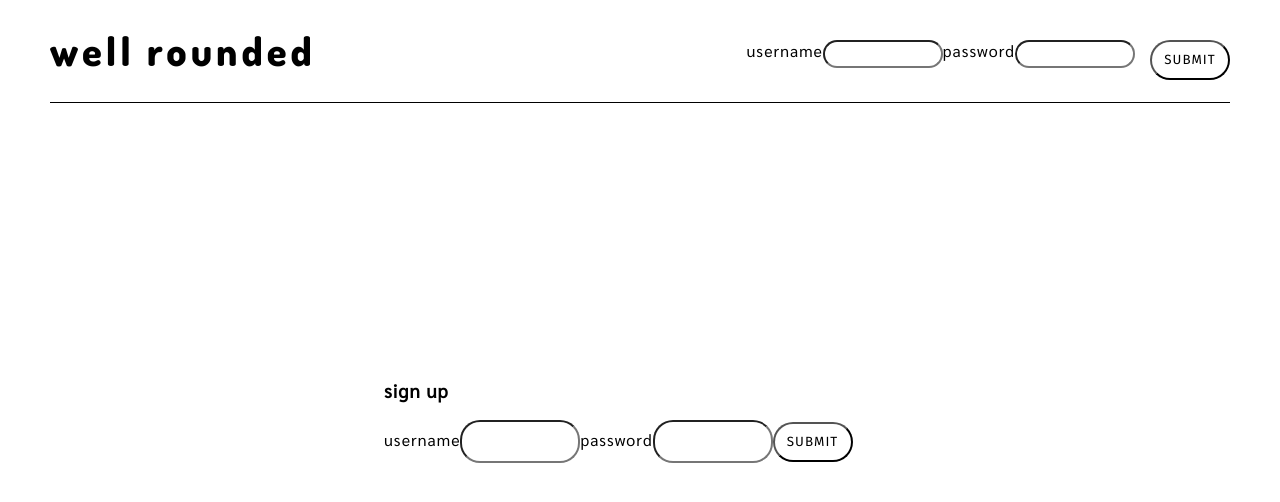
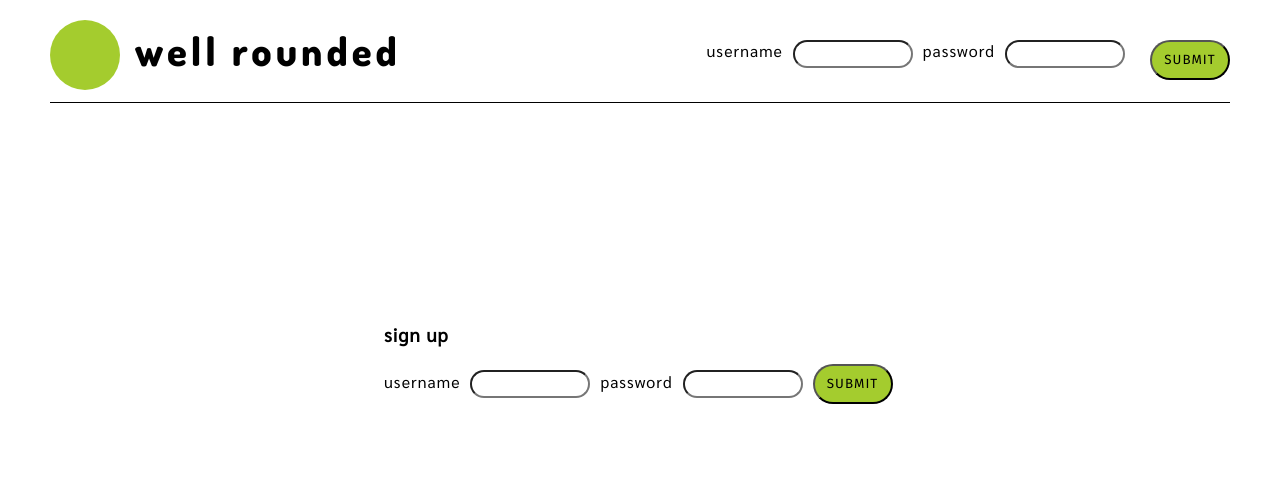
Before and after one commit to maddyrombes/well-rounded, a React (Create React App) app in the folder client/: page / in a window 1280 px wide. Shown: the top 502 px of the page. Built offline with nearby package versions, Linux system fonts and the light colour scheme.

Commit message:
logo circle

```diff
--- a/client/src/App.css
+++ b/client/src/App.css
@@ -1,10 +1,21 @@
 @import url('https://fonts.googleapis.com/css?family=Sarabun|Fira+Sans|Dosis:800');
-
-/* Sarina */
 
 body {
     font-family: 'Sarabun', sans-serif;
     letter-spacing: 1px;
+}
+
+.logo-div {
+    display: flex;
+}
+
+.logo {
+    background-color: #a4cc2e;
+    border: none;
+    border-radius: 50px;
+    width: 70px;
+    height: 70px;
+    margin-right: 15px;
 }
 
 input {
@@ -35,12 +46,18 @@ input {
 
 .login-username-form, .login-password-form {
     height: 15px;
+    margin: 0 10px;
+}
+
+.signup-username-form, .signup-password-form {
+    height: 15px;
+    margin: 0 10px;
 }
 
 button {
     width: 80px;
     height: 40px;
-    background-color: white;
+    background-color: #a4cc2e;
     border-radius: 50px;
     font-family: 'Fira Sans', sans-serif;
     text-transform: uppercase;
@@ -55,7 +72,7 @@ button {
     display: flex;
     flex-direction: column;
     margin-left: 30%;
-    margin-top: 20%;
+    margin-top: 200px;
 }
 
 .signup-form {
--- a/client/src/App.js
+++ b/client/src/App.js
@@ -149,8 +149,6 @@ class App extends Component {
   }
 
   render() {
-    console.log(this.state.currentUser);
-
     return (
       <div className="App">
         <header>
--- a/client/src/components/EditRatings.jsx
+++ b/client/src/components/EditRatings.jsx
@@ -21,7 +21,7 @@ class EditRatings extends Component {
                     e.preventDefault()
                     this.props.history.push(`/users/${this.props.currentUser.id}/delete`)
                 }}
-                >Edit / Delete Profile</button>
+                >Delete Account</button>
         </div>
         <form className="edit-form-div" onSubmit={(e) => {
             e.preventDefault()
--- a/client/src/components/LoginForm.jsx
+++ b/client/src/components/LoginForm.jsx
@@ -8,7 +8,10 @@ class LoginForm extends Component {
 
   return (
     <div className="loginform-header">
-      <h1 className="loginform-header-logo">well rounded</h1>
+      <div className="logo-div">
+        <button className="logo"></button>
+        <h1 className="loginform-header-logo">well rounded</h1>
+      </div>
       <form className="login" onSubmit={(e) => {
         e.preventDefault()
         handleSubmit(loginForm)
--- a/client/src/components/RegisterForm.jsx
+++ b/client/src/components/RegisterForm.jsx
@@ -16,12 +16,14 @@ class RegisterForm extends Component {
       }}>
         <label>username</label>
         <input
+          className="signup-username-form"
           name="username"
           type="text"
           value={registerForm.username}
           onChange={handleChange}/>
         <label>password</label>
         <input
+          className="signup-password-form"
           name="password"
           type="password"
           value= {registerForm.password}
--- a/client/src/components/UserProfile.jsx
+++ b/client/src/components/UserProfile.jsx
@@ -12,9 +12,6 @@ class UserProfile extends Component {
 
   render() {
     const { currentUser } = this.props
-    // if (!currentUser.ratings) {
-    //   return <Redirect to={`/users/${this.props.match.params.id}/edit_ratings`}></Redirect>
-    // }
     return (
       <div>
         {currentUser &&
--- a/client/src/services/api-helper.js
+++ b/client/src/services/api-helper.js
@@ -47,8 +47,6 @@ export const putUserRatings = (user_id, id, item) => {
       'Authorization': `Bearer ${localStorage.getItem('jwt')}`
     }
   }
-  console.log(opts);
-
   return fetch(`${baseUrl}/users/${user_id}/ratings/${id}`, opts)
     .then(resp => resp.json())
     .catch(e => e)
```
